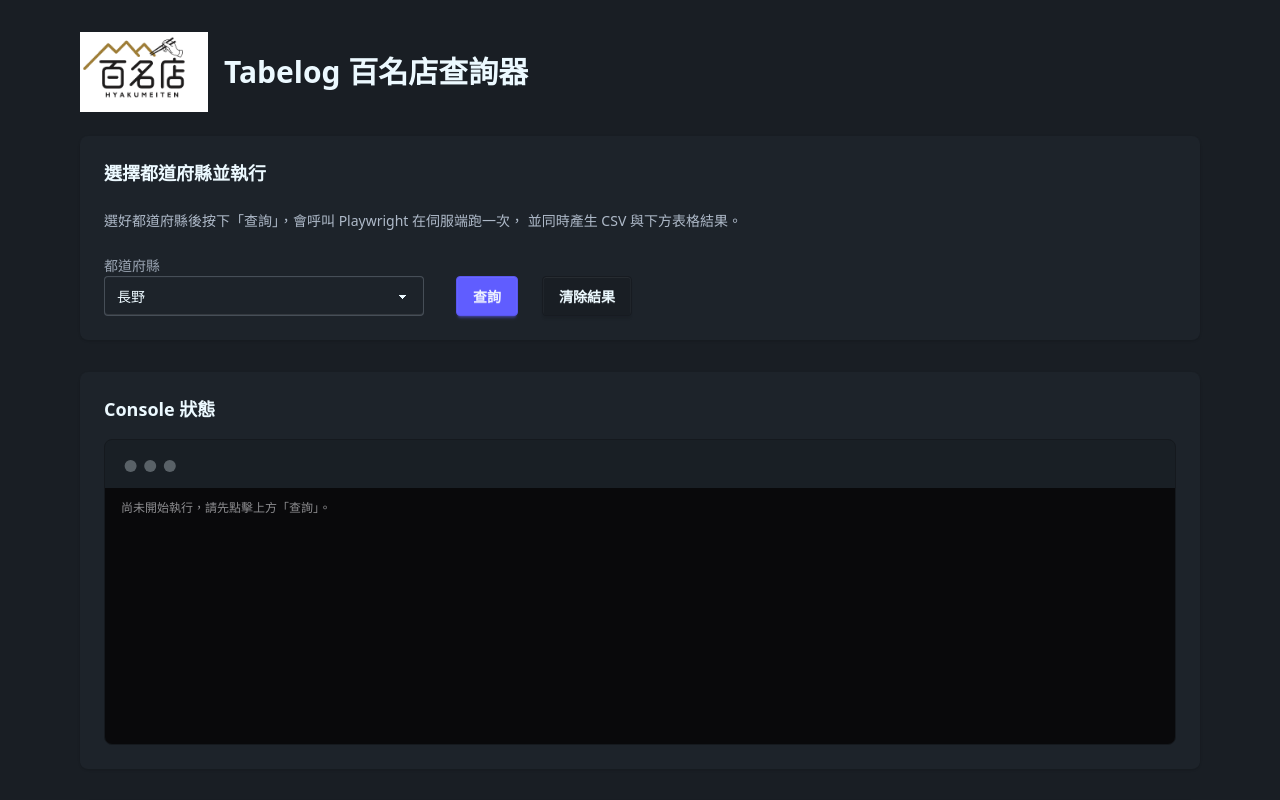
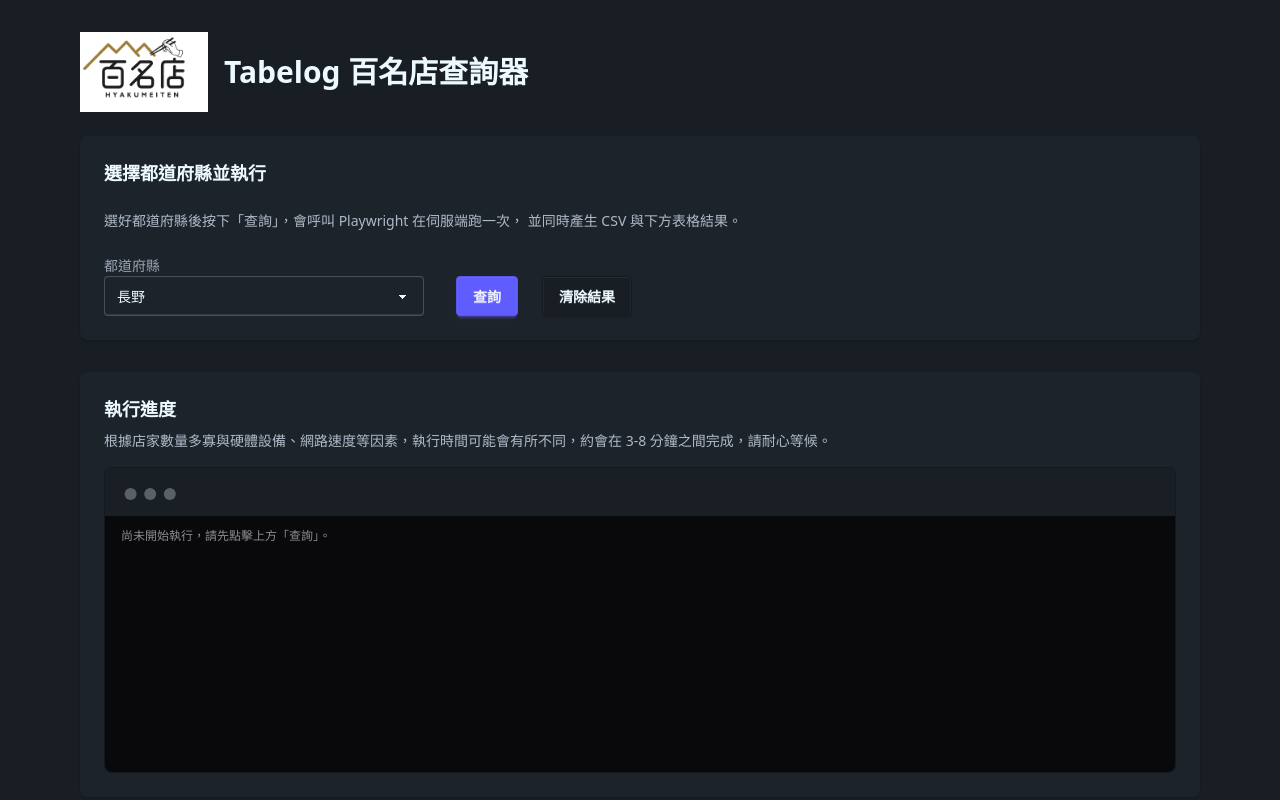
Before and after one commit to imladris20/HyakuMeiTanScraper, a Next.js app: page / in a window 1280 px wide. Shown: the top 800 px of the page. Built offline with nearby package versions, Linux system fonts and the light colour scheme.

Commit message:
refactor: update card title and add execution time information for clarity in HomePage

```diff
--- a/app/page.tsx
+++ b/app/page.tsx
@@ -170,7 +170,11 @@ export default function HomePage() {
 
       <div className="card bg-base-100 mb-8 shadow">
         <div className="card-body space-y-4">
-          <h2 className="card-title mb-2">Console 狀態</h2>
+          <h2 className="card-title mb-0">執行進度</h2>
+          <p className="text-base-content/70 mb-2 text-sm">
+            根據店家數量多寡與硬體設備、網路速度等因素，執行時間可能會有所不同，約會在
+            3-8 分鐘之間完成，請耐心等候。
+          </p>
           <div className="mockup-window border-base-300 bg-base-300/40 border">
             <div
               ref={consoleRef}
```
